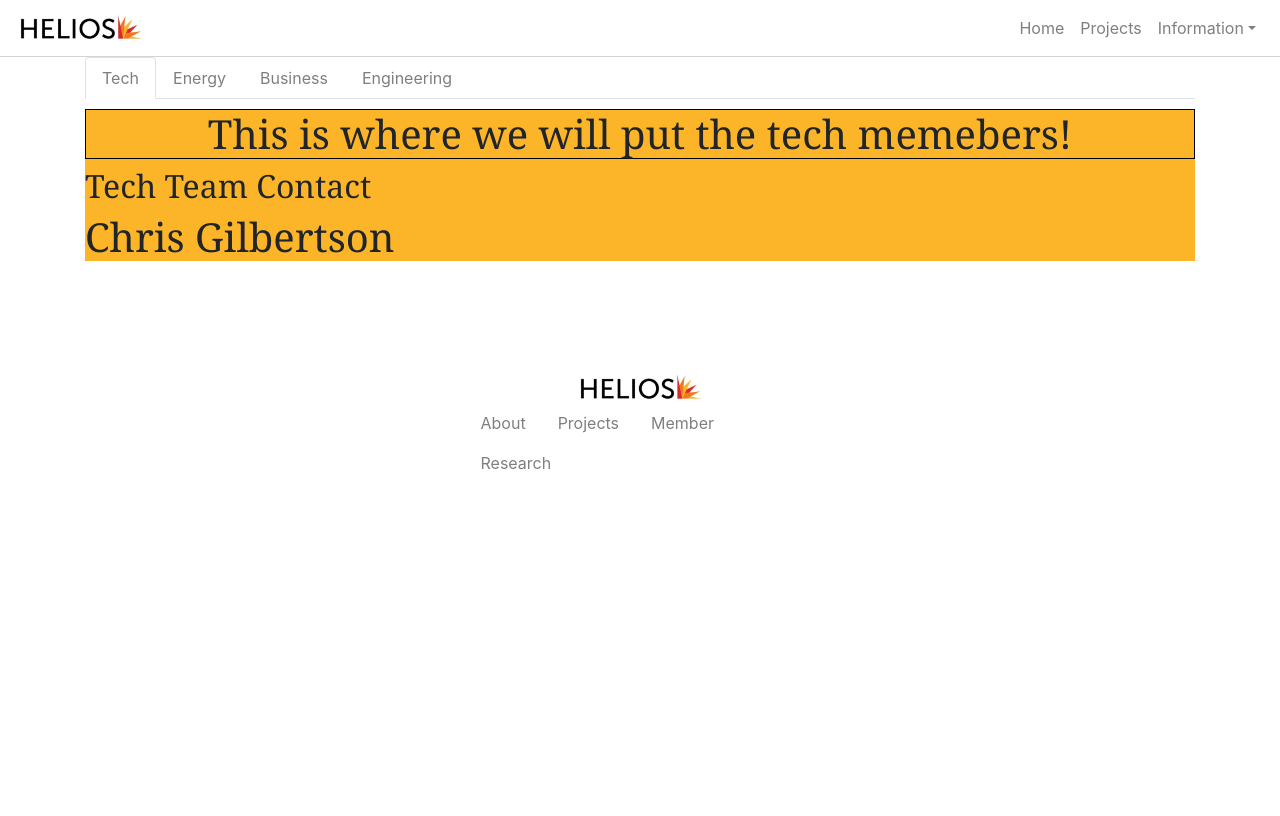
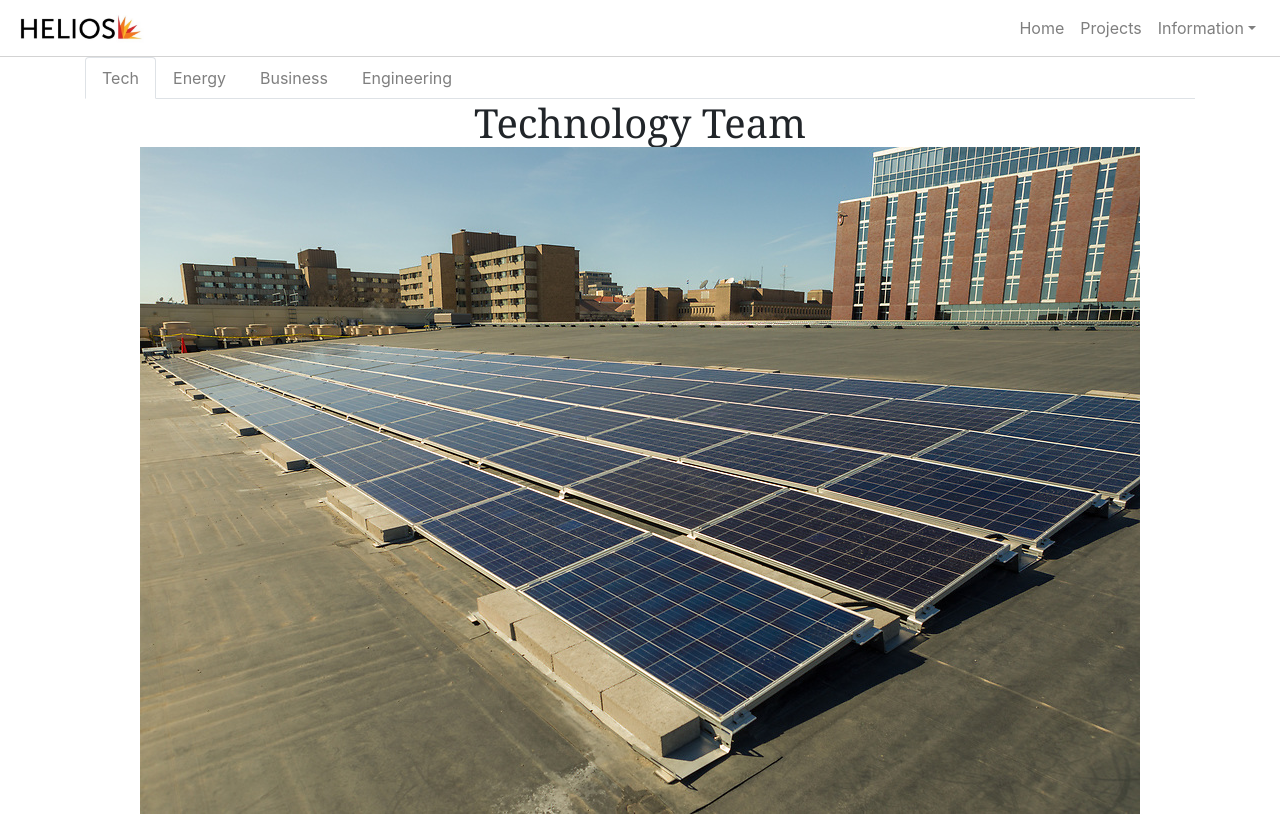
Before and after one commit to jstarfeldt/HeliosTechTeam, a React (Create React App) app: page /member in a window 1280 px wide. Shown: the top 816 px of the page. Built offline with nearby package versions, Linux system fonts and the light colour scheme.

Commit message:
memberUpdate

```diff
--- a/src/Page/Member/Member.jsx
+++ b/src/Page/Member/Member.jsx
@@ -1,9 +1,12 @@
 import React from "react";
 import Layout from "../../Layout";
 import "./Member.scss";
+import Image from 'react-bootstrap/Image'
 import Container from 'react-bootstrap/Container'
+import Col from 'react-bootstrap/Col'
 import Tabs from 'react-bootstrap/Tabs'
 import Tab from 'react-bootstrap/Tab'
+import { Row } from "react-bootstrap";
 
 
 export default function Member() {
@@ -13,14 +16,24 @@ export default function Member() {
 
 	 <Tabs defaultActiveKey="Tech" id="uncontrolled-tab-example" className ="team-tabs">
 
-	 <Tab eventKey="Tech" title="Tech">
-	 <h1 className="TechPage">
-		This is where we will put the tech memebers!
-     </h1>
-      <h2 variant="h5" component="h3">
-        Tech Team Contact
-      </h2>
-      <h1 component="p">Chris Gilbertson</h1>
+	 <Tab eventKey="Tech" title="Tech" style={{backgroundColor: 'white'}}>
+
+    <Col>
+      <Row>
+        <h1 className="m-auto">
+          Technology Team
+        </h1>
+      </Row>
+      <Row>
+        <Image className="m-auto" fluid src={require("../../static/images/GordonsProject.jpg")}/>
+      </Row>
+      <Row>
+        <h2 variant="h5" component="h3">
+          Tech Team Contact
+        </h2>
+      </Row>
+        <h1 component="p">Chris Gilbertson</h1>
+    </Col>
 	 </Tab>
 
 
```
